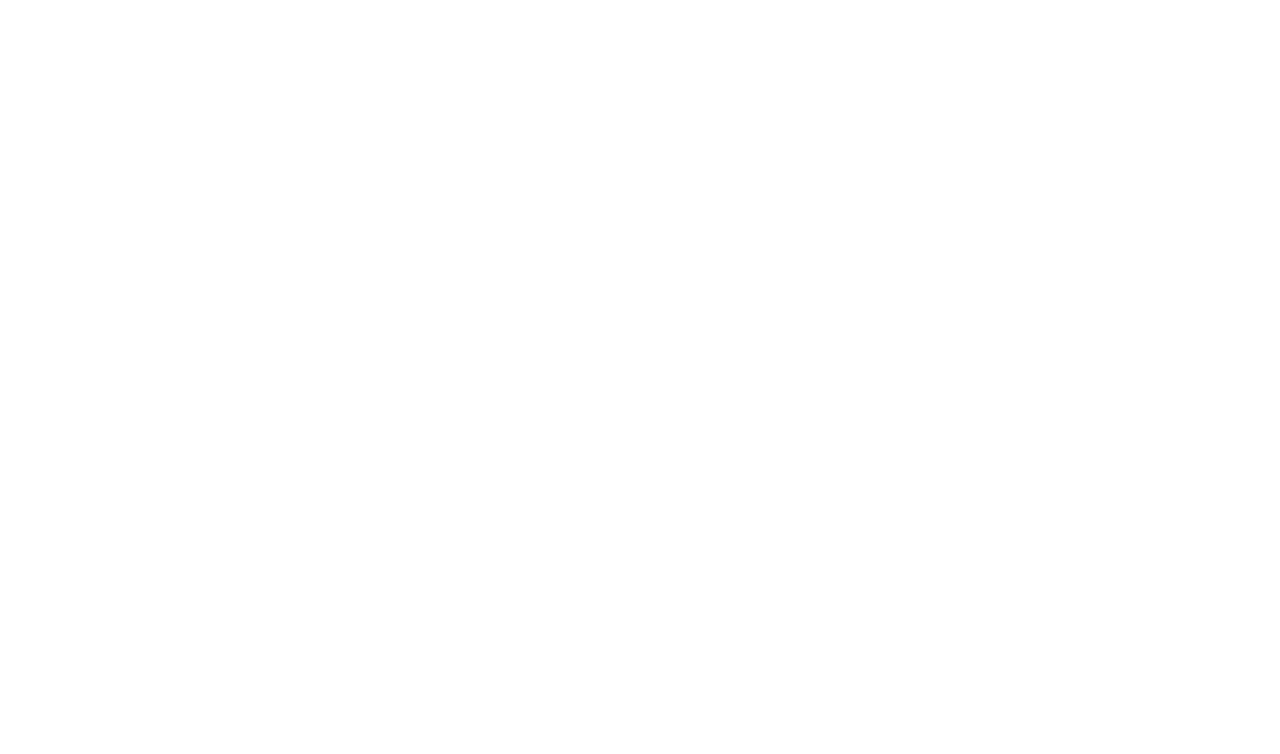
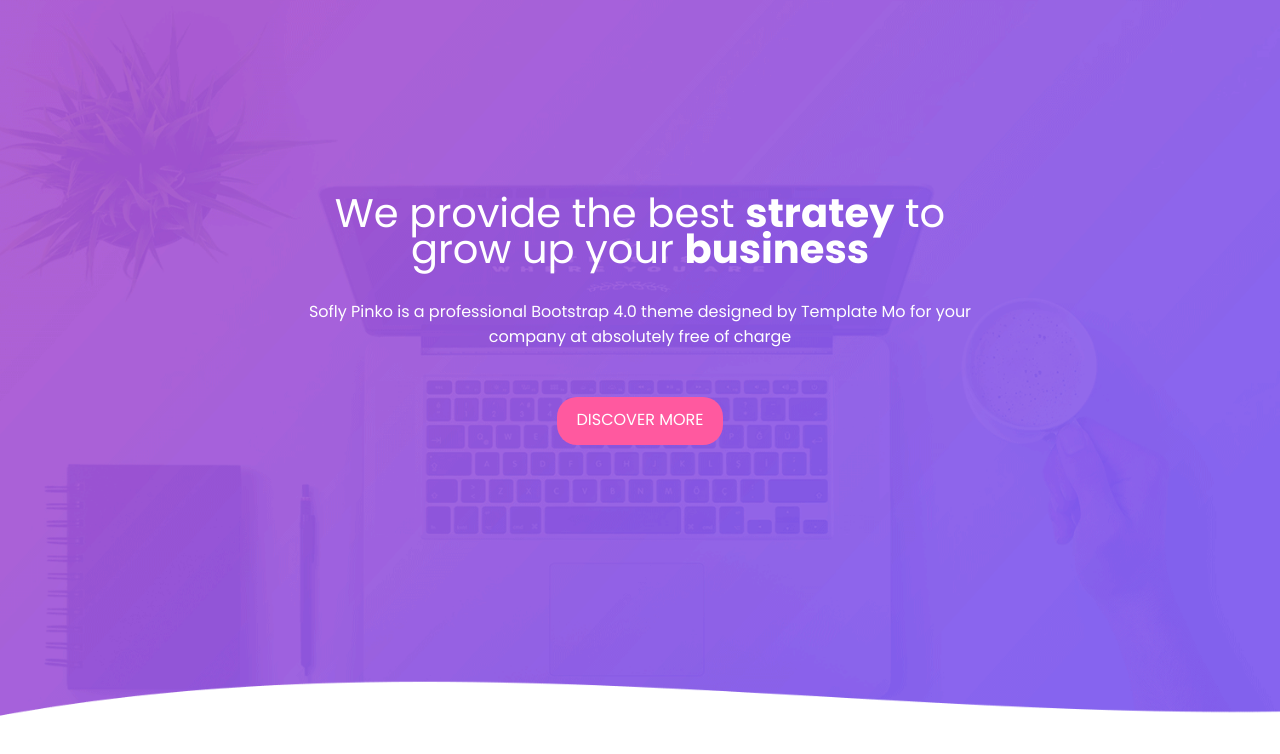
Before and after one commit to MalikAbdCom/malik-tugas-html-css, a plain HTML site: page index.html in a window 1280 px wide. Drawn offline with Linux system fonts and the light colour scheme.

Commit message:
HERO section, DONE

```diff
--- a/index.html
+++ b/index.html
@@ -6,10 +6,25 @@
     <meta http-equiv="X-UA-Compatible" content="IE=edge">
     <meta name="viewport" content="width=device-width, initial-scale=1.0">
     <link rel="stylesheet" href="style/style.css">
+    <link rel="preconnect" href="https://fonts.googleapis.com">
+    <link rel="preconnect" href="https://fonts.gstatic.com" crossorigin>
+    <link href="https://fonts.googleapis.com/css2?family=Poppins:wght@100;400;700&display=swap" rel="stylesheet">
     <title>Tugas</title>
 </head>
 
 <body>
+    <!--                    HERO section -->
+    <header id="home" class="header">
+        <section class="section-center header-section">
+            <h1 class="header-title">We provide the best <strong>stratey</strong> to grow up your
+                <strong>business</strong>
+            </h1>
+            <p>Sofly Pinko is a professional Bootstrap 4.0 theme designed by Template Mo for your company at absolutely
+                free of charge</p>
+            <a href="./index.html" class="button">discover more</a>
+        </section>
+    </header>
+    <!--                    end of HERO section -->
 
 </body>
 
--- a/style/style.css
+++ b/style/style.css
@@ -1,4 +1,7 @@
 /*                  global style */
+/* font */
+/* font-family: 'Poppins', sans-serif; */
+/* === */
 * {
   margin: 0;
   padding: 0;
@@ -7,6 +10,7 @@
 html {
   width: 100%;
   height: 100%;
+  font-family: 'Poppins', sans-serif;
 }
 a {
   text-decoration: none;
@@ -16,9 +20,59 @@ img {
   width: 100%;
   height: auto;
 }
+strong {
+  font-weight: 700;
+}
 .section-center {
   max-width: 1200px;
   width: 95%;
   margin-inline: auto;
 }
+.button {
+  display: inline-block;
+  margin-top: 3rem;
+  color: white;
+  text-transform: uppercase;
+  padding: 10px 20px;
+  background-color: #ff599f;
+  border-radius: 20px;
+  border-bottom: solid 3px transparent;
+  transition: all ease-in-out 300ms;
+}
 /*                  end of global style */
+/*          header */
+header {
+  background-size: cover;
+  background-position: center;
+  /* background-size: initial; */
+  background-repeat: no-repeat;
+  background-image: url('../assets/images/banner-bg.png');
+  display: grid;
+  place-items: center;
+  height: 100vh;
+}
+.header-section {
+  width: 85%;
+  text-align: center;
+  text-align: center;
+  color: white;
+  position: relative;
+  transform: translateY(-5rem);
+  max-width: 700px;
+  text-align: center;
+}
+.header-section h1 {
+  font-weight: 400;
+  font-size: 2.5rem;
+  line-height: 0.9;
+  margin-bottom: 2rem;
+}
+.header-section .button:hover {
+  border-bottom: solid 3px white;
+  transform: translateY(-3px);
+}
+.header-section .button:active {
+  transform: none;
+}
+
+/*          end of header */
```
